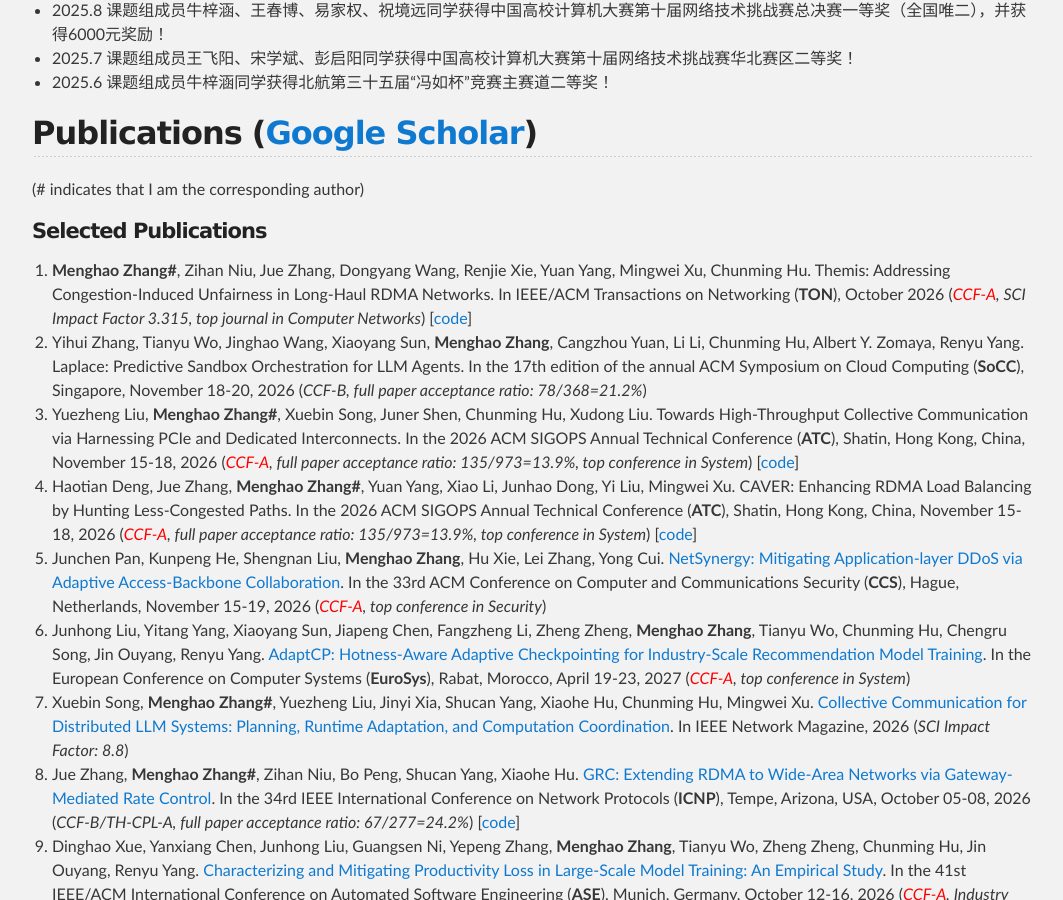
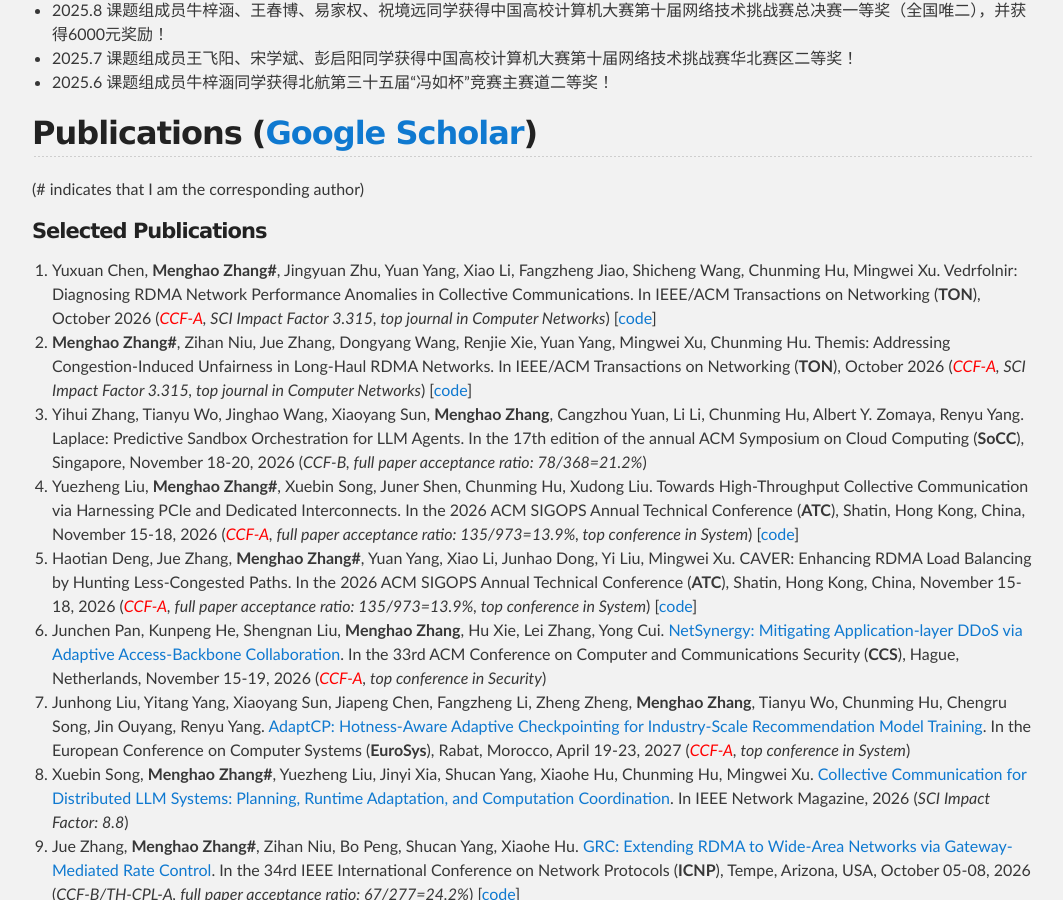
Before and after one commit to zhangmenghao/zhangmenghao.github.io, a Jekyll site: the page built from index.md, in a window 1280 px wide and 900 px high, scrolled down 1237 px. Shown: the whole window, without its empty margins (108-1171 px from the left). Built offline with Jekyll 4.4.1, drawn with Linux system fonts in a browser that asks for light colours.

Commit message:
Update TON 26

```diff
--- a/index.md
+++ b/index.md
@@ -44,6 +44,10 @@
 ## Publications ([Google Scholar](https://scholar.google.com/citations?user=fv-p85gAAAAJ&hl=zh-CN))
 (# indicates that I am the corresponding author)
 #### Selected Publications
+41. Yuxuan Chen, __Menghao Zhang#__, Jingyuan Zhu, Yuan Yang, Xiao Li, Fangzheng Jiao, Shicheng Wang,
+Chunming Hu, Mingwei Xu.
+Vedrfolnir: Diagnosing RDMA Network Performance Anomalies in Collective Communications.
+In IEEE/ACM Transactions on Networking (**TON**), October 2026 (*<font color='red'>CCF-A</font>, SCI Impact Factor 3.315, top journal in Computer Networks*) [[code](https://github.com/Networked-System-and-Security-Group/Vedrfolnir/tree/TON26)]
 40. __Menghao Zhang#__, Zihan Niu, Jue Zhang, Dongyang Wang, Renjie Xie, Yuan Yang, Mingwei Xu, Chunming Hu.
 Themis: Addressing Congestion-Induced Unfairness in Long-Haul RDMA Networks.
 In IEEE/ACM Transactions on Networking (**TON**), October 2026 (*<font color='red'>CCF-A</font>, SCI Impact Factor 3.315, top journal in Computer Networks*) [[code](https://github.com/Networked-System-and-Security-Group/Themis/tree/TON)]
```
